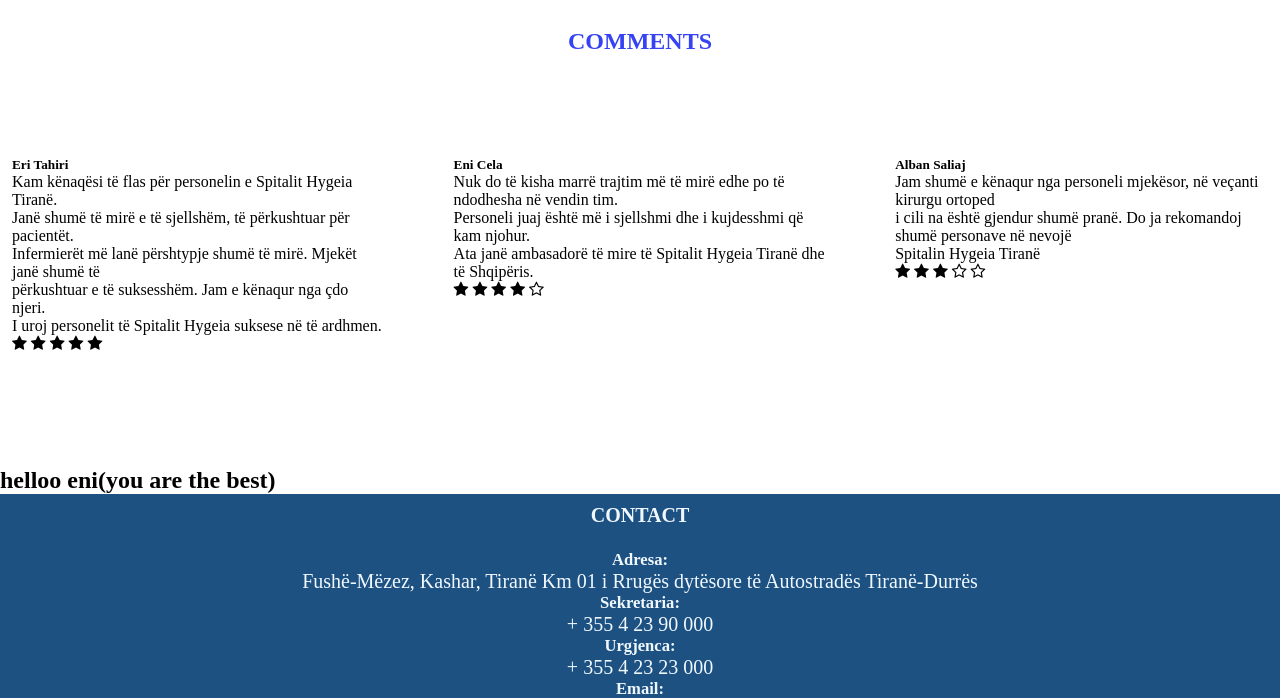
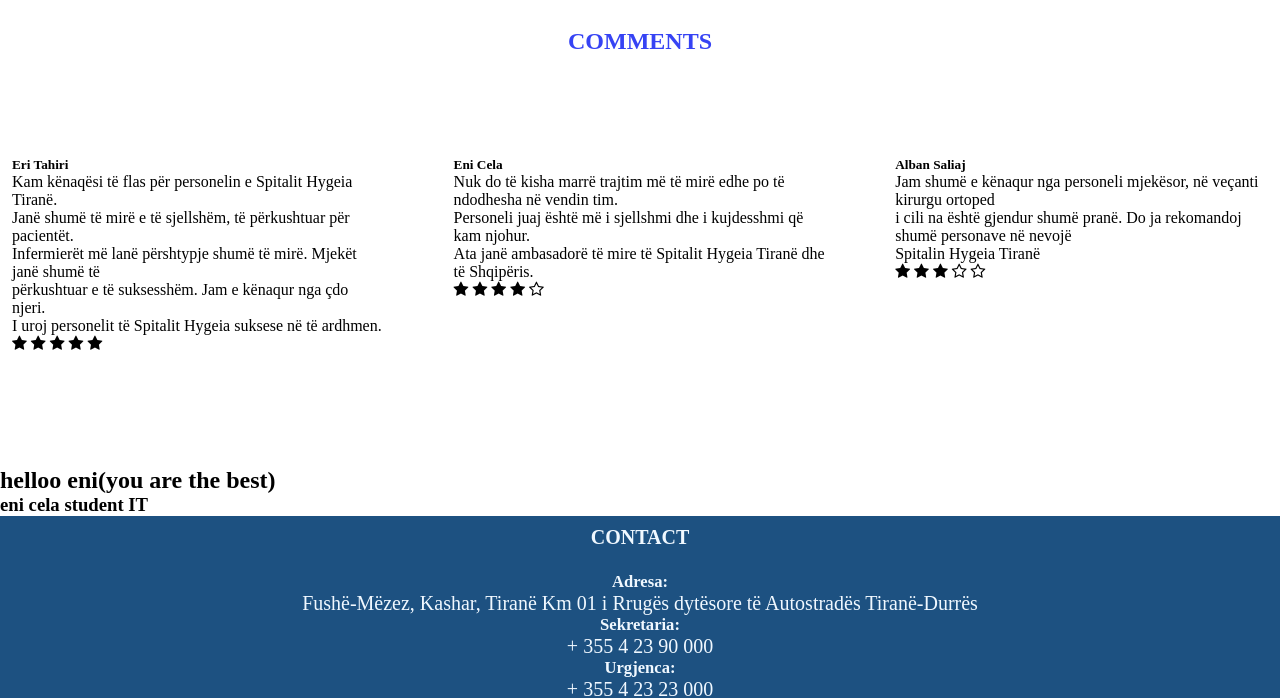
Before and after one commit to EniCela/myfirstpage, a plain HTML site: page index.html in a window 1280 px wide. Shown: the part 3073-3771 px from the top of the page. Drawn offline with Linux system fonts and the light colour scheme.

Commit message:
h3 added

```diff
--- a/index.html
+++ b/index.html
@@ -154,6 +154,7 @@
             </section>
 
             <h2>helloo  eni(you are the best)</h2>
+            <h3> eni cela student IT</h3>
             <!--footer-->
             <section>
                 <div class="footer">
```
